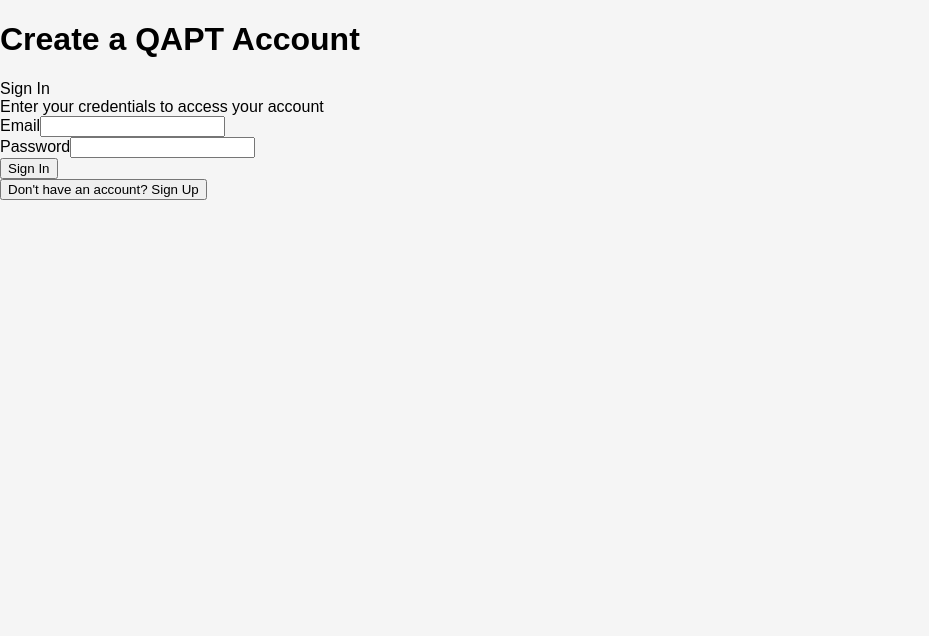
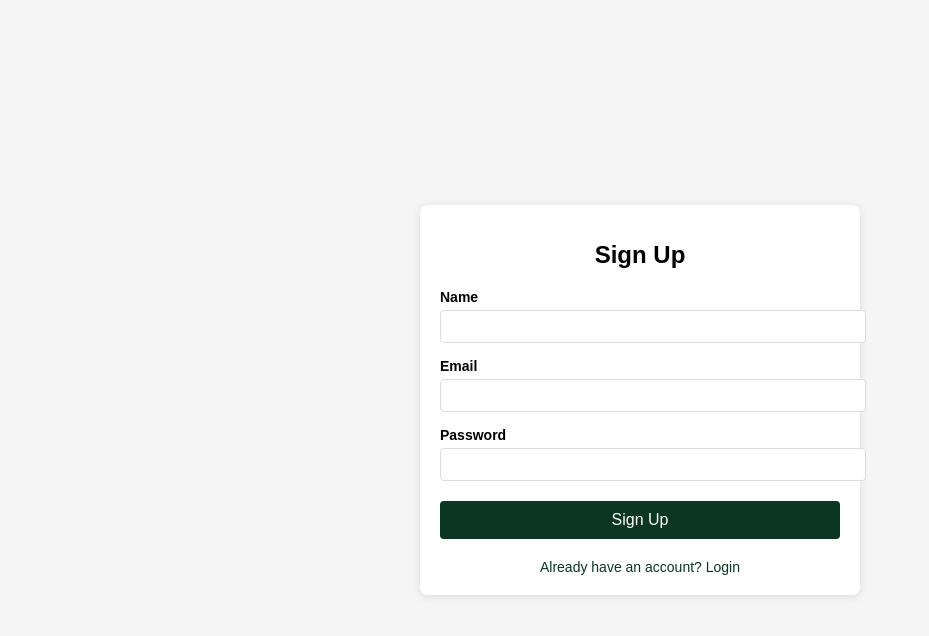
Before and after one commit to LaxBloxBoy2/QAPT, a Next.js app: page /auth/signup in a window 1280 px wide. Shown: the top 636 px of the page, without its empty margins (0-929 px from the left). Built offline with nearby package versions, Linux system fonts and the light colour scheme; no server answers.

Commit message:
Fix missing files with plain JavaScript (version 12)

```diff
--- /dev/null
+++ b/app/auth/signup/page.js
@@ -0,0 +1,117 @@
+export default function SignupPage() {
+  return (
+    <div style={{
+      display: 'flex',
+      justifyContent: 'center',
+      alignItems: 'center',
+      minHeight: '100vh',
+      backgroundColor: '#f5f5f5'
+    }}>
+      <div style={{
+        maxWidth: '400px',
+        width: '100%',
+        padding: '20px',
+        backgroundColor: 'white',
+        borderRadius: '8px',
+        boxShadow: '0 2px 10px rgba(0,0,0,0.1)'
+      }}>
+        <h1 style={{
+          fontSize: '1.5rem',
+          marginBottom: '20px',
+          textAlign: 'center'
+        }}>
+          Sign Up
+        </h1>
+
+        <div style={{ marginBottom: '15px' }}>
+          <label style={{
+            display: 'block',
+            marginBottom: '5px',
+            fontSize: '0.875rem',
+            fontWeight: 'bold'
+          }}>
+            Name
+          </label>
+          <input
+            type="text"
+            style={{
+              width: '100%',
+              padding: '8px 12px',
+              border: '1px solid #ddd',
+              borderRadius: '4px'
+            }}
+          />
+        </div>
+
+        <div style={{ marginBottom: '15px' }}>
+          <label style={{
+            display: 'block',
+            marginBottom: '5px',
+            fontSize: '0.875rem',
+            fontWeight: 'bold'
+          }}>
+            Email
+          </label>
+          <input
+            type="email"
+            style={{
+              width: '100%',
+              padding: '8px 12px',
+              border: '1px solid #ddd',
+              borderRadius: '4px'
+            }}
+          />
+        </div>
+
+        <div style={{ marginBottom: '20px' }}>
+          <label style={{
+            display: 'block',
+            marginBottom: '5px',
+            fontSize: '0.875rem',
+            fontWeight: 'bold'
+          }}>
+            Password
+          </label>
+          <input
+            type="password"
+            style={{
+              width: '100%',
+              padding: '8px 12px',
+              border: '1px solid #ddd',
+              borderRadius: '4px'
+            }}
+          />
+        </div>
+
+        <button style={{
+          width: '100%',
+          padding: '10px',
+          backgroundColor: '#0a3622',
+          color: 'white',
+          border: 'none',
+          borderRadius: '4px',
+          cursor: 'pointer',
+          fontSize: '1rem'
+        }}>
+          Sign Up
+        </button>
+
+        <div style={{
+          marginTop: '20px',
+          textAlign: 'center',
+          fontSize: '0.875rem'
+        }}>
+          <a
+            href="/auth/login"
+            style={{
+              color: '#0a3622',
+              textDecoration: 'none'
+            }}
+          >
+            Already have an account? Login
+          </a>
+        </div>
+      </div>
+    </div>
+  );
+}
--- /dev/null
+++ b/app/dashboard/layout.js
@@ -0,0 +1,3 @@
+export default function DashboardLayout({ children }) {
+  return children;
+}
```
Also changed, not shown: app/auth/login/page.js (added, +97 -0 lines), app/dashboard/leases/page.js (added, +53 -0 lines), force-deploy-v12.txt (added).
